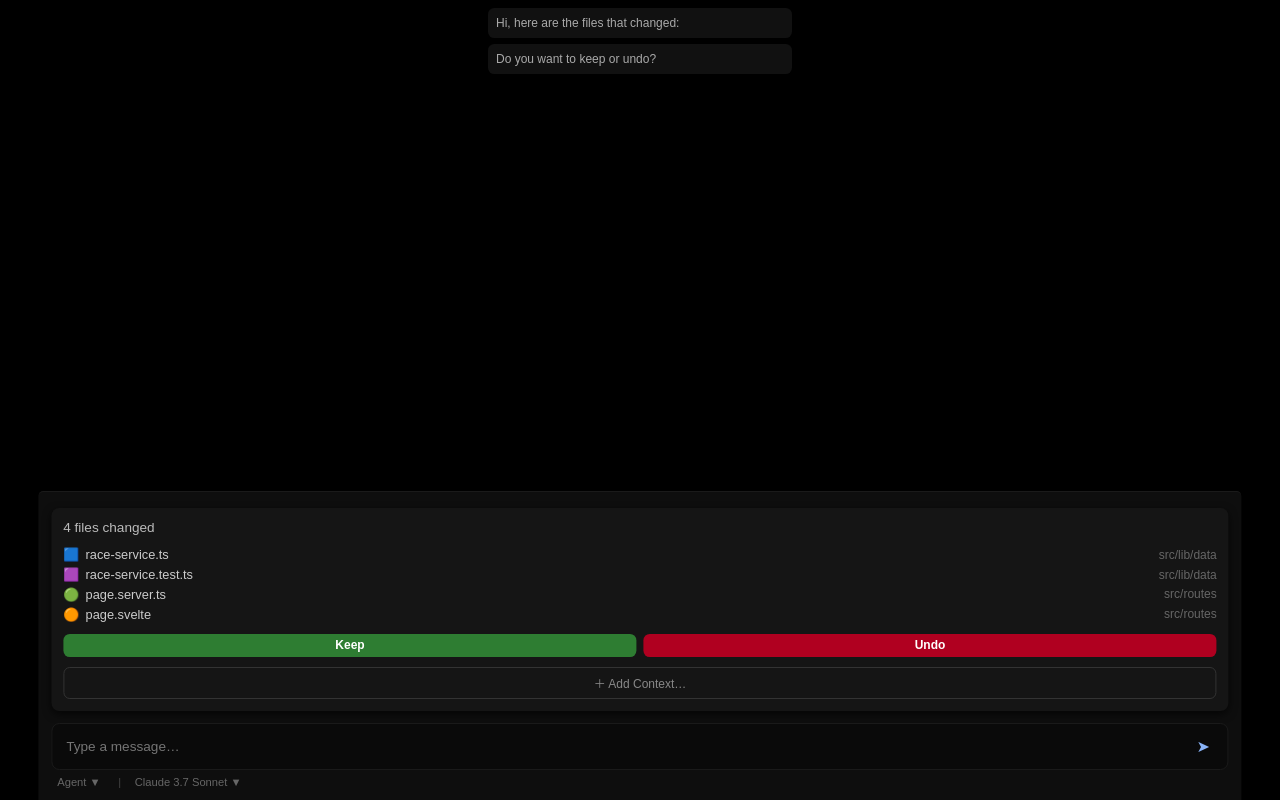
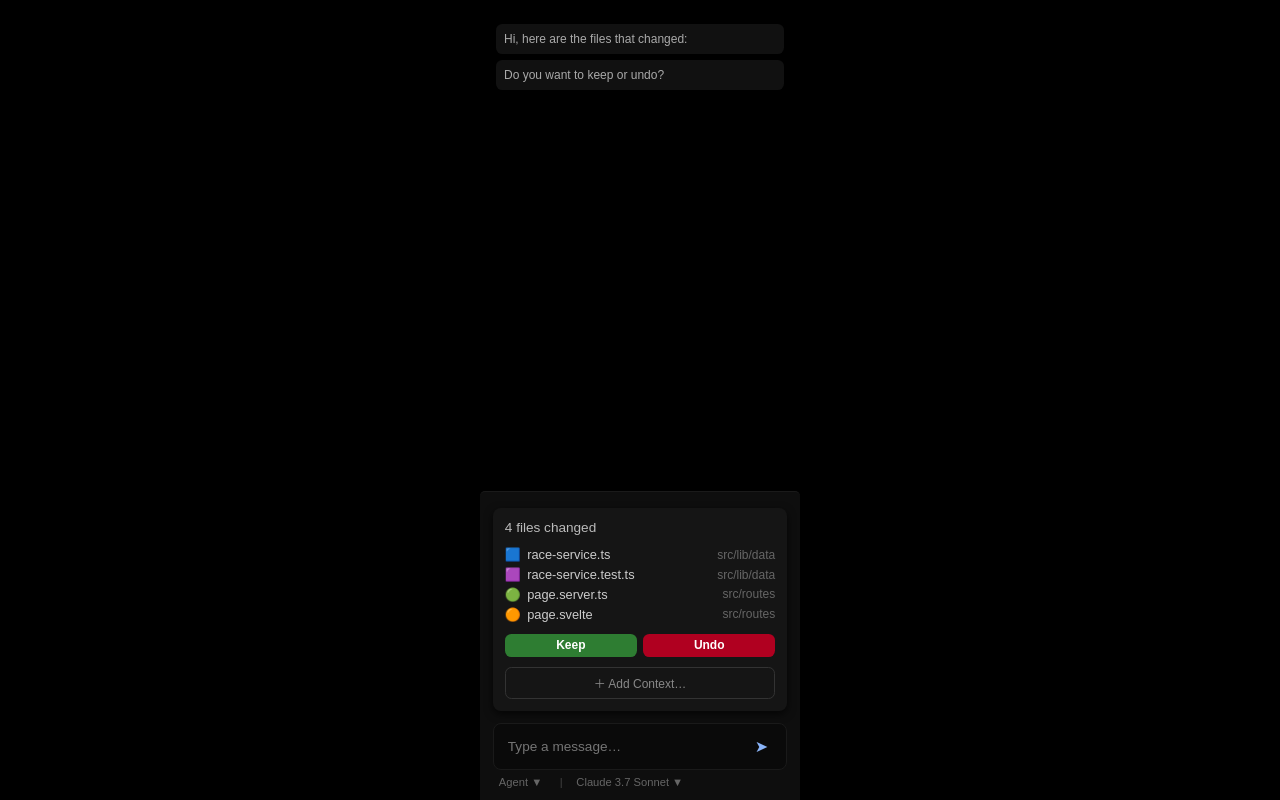
Before and after one commit to nykadamec/aichatapp, a plain HTML site: page index.html in a window 1280 px wide. Drawn offline with Linux system fonts and the light colour scheme.

Commit message:
feat: add copilot instructions and enhance CSS styling for better layout

```diff
--- a/styles.css
+++ b/styles.css
@@ -7,9 +7,9 @@ body {
     }
     .container {
       max-width: 320px;
-      margin: auto;
-      padding: 0 0.5rem;
-      padding-bottom: 6rem;
+      margin: 0 auto;
+      padding: 1rem;
+      padding-bottom: 12rem;
       box-sizing: border-box;
     }
     .messages {
@@ -34,7 +34,7 @@ body {
       left: 50%;
       transform: translateX(-50%);
       width: 100%;
-      max-width: 94%;
+      max-width: 320px;
       box-sizing: border-box;
     }
     .card {
```
Also changed, not shown: .github/copilot-instructions.md (added).
